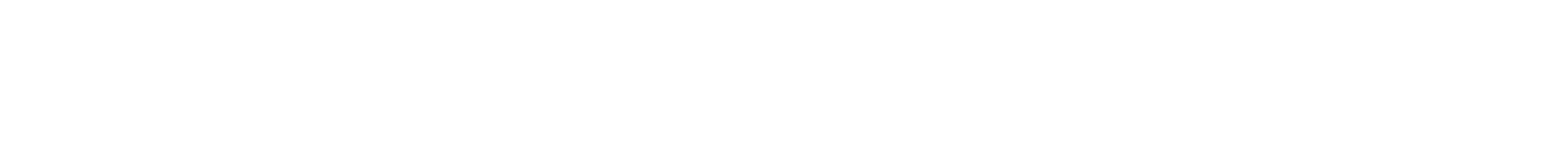
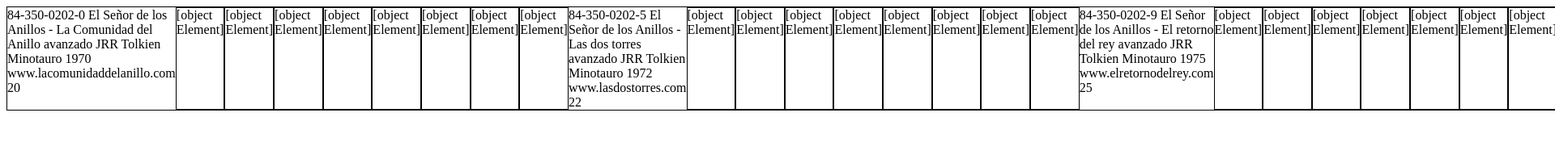
Before and after one commit to Jorge-balmis/Jorge-balmis.github.io, a plain HTML site: page Index.html in a window 1280 px wide. Shown: the top 176 px of the page at 81% size, 1920 px wide, since content can reach past the window. Drawn offline with Linux system fonts and the light colour scheme.

Commit message:
intentando que me añada las celdas al html

```diff
--- /dev/null
+++ b/Ejercicio1.css
@@ -0,0 +1,12 @@
+.tabla{
+    display: table;
+    border: 1px solid #000000;
+}
+.linea{
+    display:table-row;
+    border: 1px solid #000000;
+}
+.celda{
+    display:table-cell;
+    border: 1px solid #000000;
+}
--- a/Ejercicio1.js
+++ b/Ejercicio1.js
@@ -1,5 +1,8 @@
 'use strict';
-function GestionarFicheroXML(fichero,tipo){
+loadDocA("libros.xml","xml");
+
+/*function GestionarFicheroXML(fichero,tipo){
+
     if(tipo == "xml"){
         ArrayETIQUETAS = new Array;
         ArrayETIQUETAS[0] = fichero.GetElementByTag("libreria").childNodes[1].firstChild.nodeValue //E    sto n os deberia de sacar el padre de todos
@@ -8,4 +11,31 @@ function GestionarFicheroXML(fichero,tipo){
     else{
         alert("Extension no valida");
     }
+}*/
+// let libros = xmlDoc.querySelectorAll("libro"); //sacame todo lo con el nombre libro
+// let tabla = document.querySelector("tabla"); //sacame todo lo con el nombre tabla
+// tabla.innerHTML += "<div class = 'fila'>"; // + libros[i].textContent </div>// te añade en el html la linea de libro, esto ira en un bucle for
+
+function gestionarFicheroXML(xmlDoc){
+    let libros = xmlDoc.querySelectorAll("libro");
+    let tabla = document.querySelector(".tabla");
+    //console.log(tabla);
+
+    for(let i = 0; i < libros.length; i++){
+        tabla.innerHTML += "<div class = 'fila'>" + libros[i].textContent + "</div>";
+        tabla.innerHTML += "<div class = 'celda'>" + libros[i].querySelector("ISBN") + "</div>";
+        tabla.innerHTML += "<div class = 'celda'>" + libros[i].querySelector("titulo") + "</div>";
+        tabla.innerHTML += "<div class = 'celda'>" + libros[i].querySelector("nivelProfundidad") + "</div>";
+        tabla.innerHTML += "<div class = 'celda'>" + libros[i].querySelector("autores") + "</div>";
+        // tabla.innerHTML += "<div class = 'celda'>" + libros[i].querySelector("autores") + "</div>"; // tengo que hacer tambien autor?
+        tabla.innerHTML += "<div class = 'celda'>" + libros[i].querySelector("editorial") + "</div>";
+        tabla.innerHTML += "<div class = 'celda'>" + libros[i].querySelector("fechaPublicacion") + "</div>";
+        tabla.innerHTML += "<div class = 'celda'>" + libros[i].querySelector("paginaWeb") + "</div>";
+        tabla.innerHTML += "<div class = 'celda'>" + libros[i].querySelector("precio") + "</div>";
+
+    }
+
+
+    alert(xmlDoc);
+
 }
--- a/Index.html
+++ b/Index.html
@@ -3,8 +3,16 @@
 <head>
     <meta charset="UTF-8">
     <title>Ejercicio 1</title>
+    <link href="Ejercicio1.css" media="all" type="text/css" rel="stylesheet" />
+
 </head>
 <body>
+
+    <div class="tabla">
+
+    </div>
+
+
     <script src="ajax.js"></script>
     <script src="Ejercicio1.js"></script>
 </body>
```
